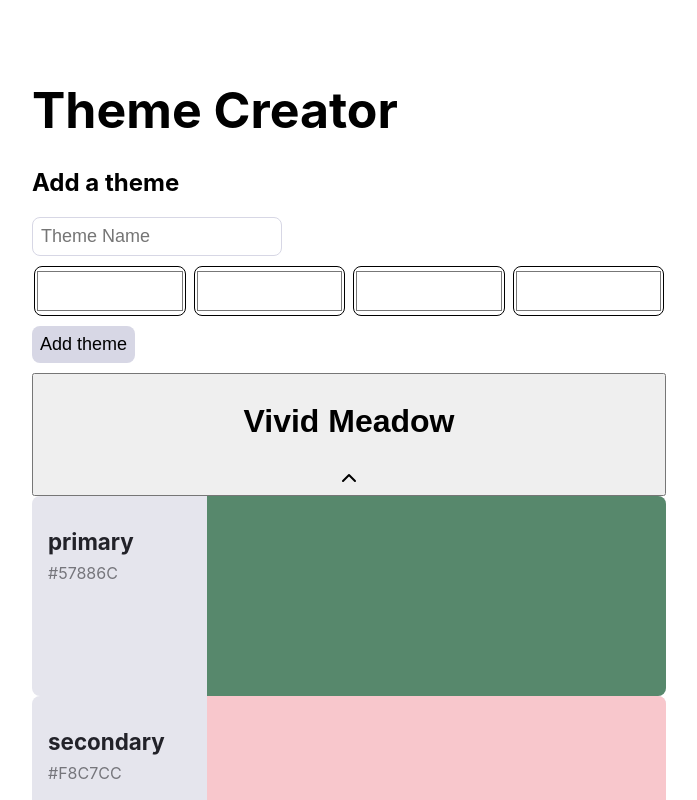
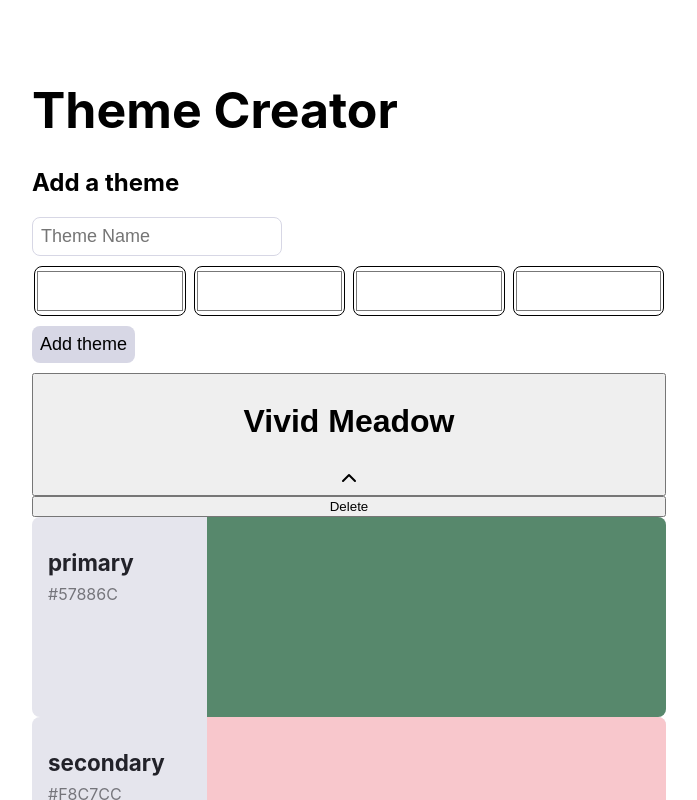
Before and after one commit to arne-witteler/theme-creator, a React (Create React App) app: page / in a window 1280 px wide. Both pictures are taken after a click on the button "Vivid Meadow". Shown: the top 800 px of the page, without its empty margins (291-988 px from the left). Built offline with nearby package versions, Linux system fonts and the light colour scheme.

Commit message:
add solution for task 4

```diff
--- a/src/App.js
+++ b/src/App.js
@@ -13,6 +13,12 @@ function App() {
     setThemes([newThemeWithId, ...themes]);
   }
 
+  function handleDeleteTheme(id) {
+    const updatedThemes = themes.filter((theme) => theme.id !== id);
+
+    setThemes(updatedThemes);
+  }
+
   return (
     <>
       <header className="header">
@@ -23,7 +29,11 @@ function App() {
         <ul className="theme-list">
           {themes.map((theme) => (
             <li key={theme.id}>
-              <Theme name={theme.name} colors={theme.colors} />
+              <Theme
+                name={theme.name}
+                colors={theme.colors}
+                onDelete={() => handleDeleteTheme(theme.id)}
+              />
             </li>
           ))}
         </ul>
--- a/src/components/DetailedTheme/DetailedTheme.js
+++ b/src/components/DetailedTheme/DetailedTheme.js
@@ -4,6 +4,7 @@ import React from "react";
 
 export default function DetailedTheme({ colors }) {
   return (
+    <>
       <ul className="detailed-theme">
         {colors.map((color) => (
           <li key={color.role}>
@@ -11,5 +12,6 @@ export default function DetailedTheme({ colors }) {
           </li>
         ))}
       </ul>
+    </>
   );
 }
--- a/src/components/Theme/Theme.js
+++ b/src/components/Theme/Theme.js
@@ -4,7 +4,7 @@ import ThemePreview from "../ThemePreview/ThemePreview";
 import { useState } from "react";
 import { IconChevronDown, IconChevronUp } from "@tabler/icons-react";
 
-export default function Theme({ name, colors }) {
+export default function Theme({ name, colors, onDelete }) {
   const [showDetails, setShowDetails] = useState(false);
   function toggleDetails() {
     setShowDetails(!showDetails);
@@ -17,7 +17,10 @@ export default function Theme({ name, colors }) {
         {showDetails ? <IconChevronUp /> : <IconChevronDown />}
       </button>
       {showDetails ? (
-        <DetailedTheme colors={colors} />
+        <>
+          <button onClick={onDelete}>Delete</button>
+          <DetailedTheme colors={colors} />
+        </>
       ) : (
         <ThemePreview colors={colors} />
       )}
```
Lines whose indentation alone changed are shown as unchanged.
